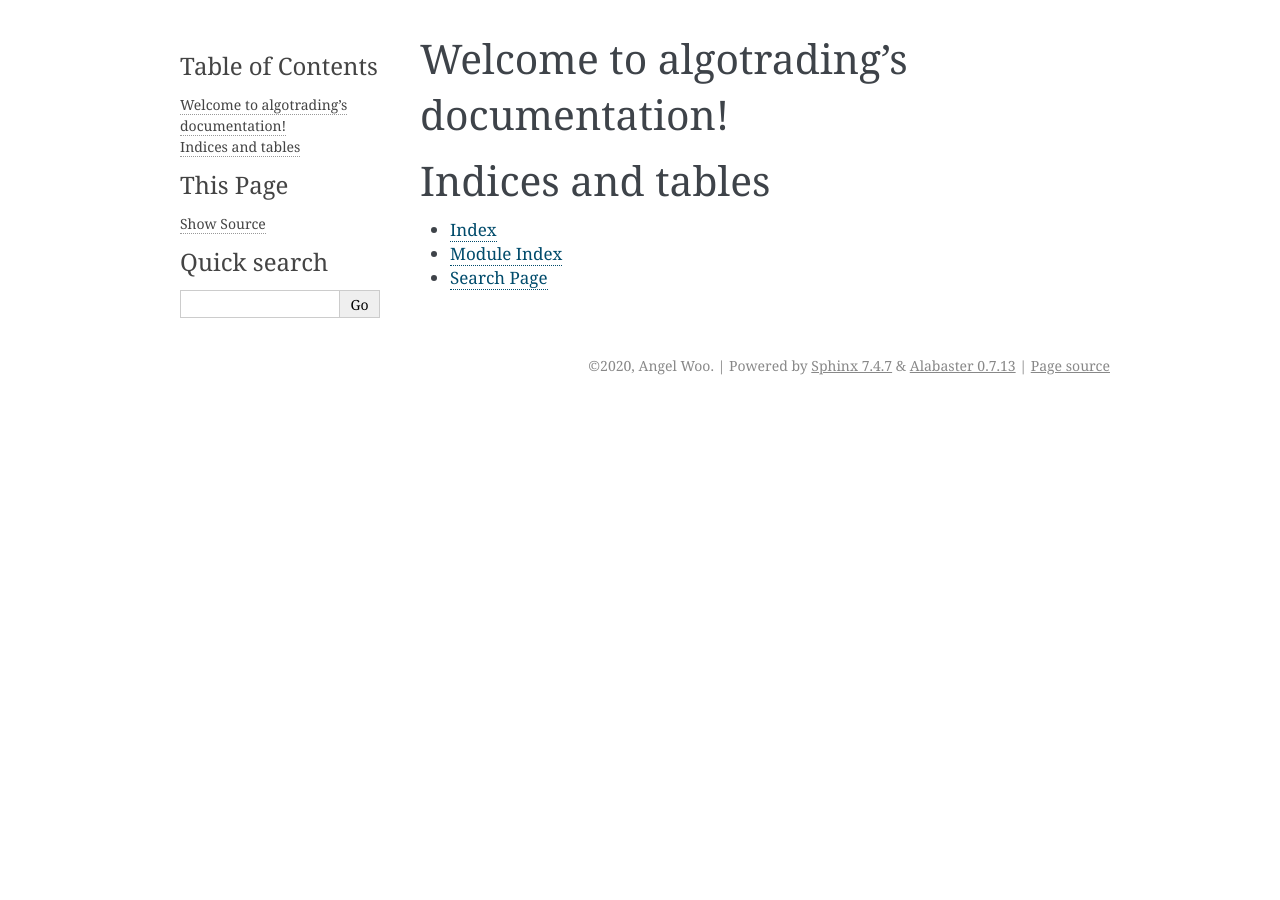
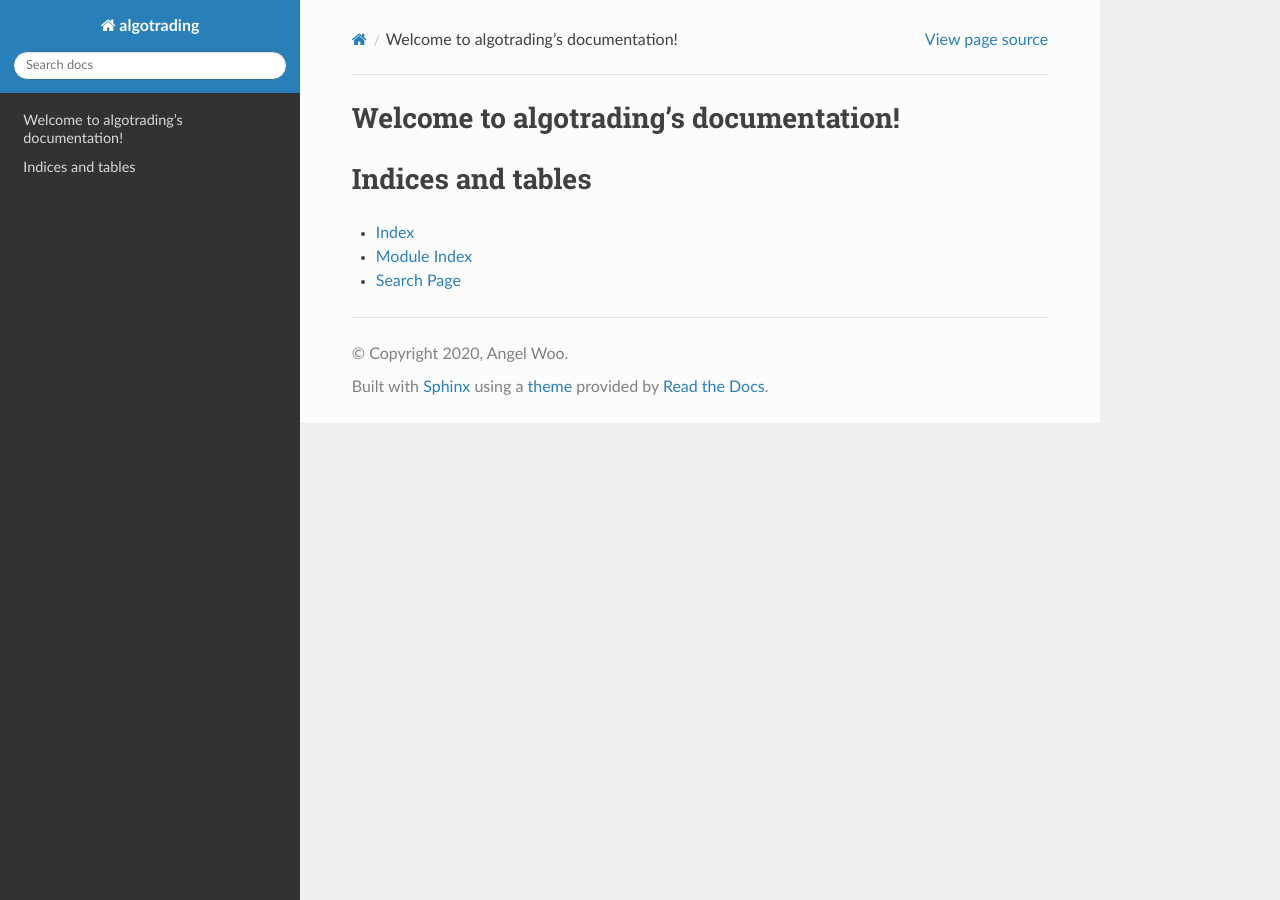
Before and after one commit to awoo424/algotrading, a Sphinx documentation site: the page built from docs/source/index.rst, in a window 1280 px wide. Built offline with Sphinx 7.4.7 and the Read the Docs theme 2.0.0, drawn with Linux system fonts in a browser that asks for light colours.

Commit message:
Updated theme

```diff
--- a/docs/source/conf.py
+++ b/docs/source/conf.py
@@ -13,6 +13,7 @@
 # import os
 # import sys
 # sys.path.insert(0, os.path.abspath('.'))
+import sphinx_rtd_theme
 
 
 # -- Project information -----------------------------------------------------
@@ -31,7 +32,8 @@ release = '0.0.1'
 # extensions coming with Sphinx (named 'sphinx.ext.*') or your custom
 # ones.
 extensions = [
-    'sphinx.ext.autodoc'
+    'sphinx.ext.autodoc',
+    'sphinx_rtd_theme'
 ]
 
 # Add any paths that contain templates here, relative to this directory.
@@ -48,7 +50,7 @@ exclude_patterns = []
 # The theme to use for HTML and HTML Help pages.  See the documentation for
 # a list of builtin themes.
 #
-html_theme = 'alabaster'
+html_theme = "sphinx_rtd_theme"
 
 # Add any paths that contain custom static files (such as style sheets) here,
 # relative to this directory. They are copied after the builtin static files,
```
